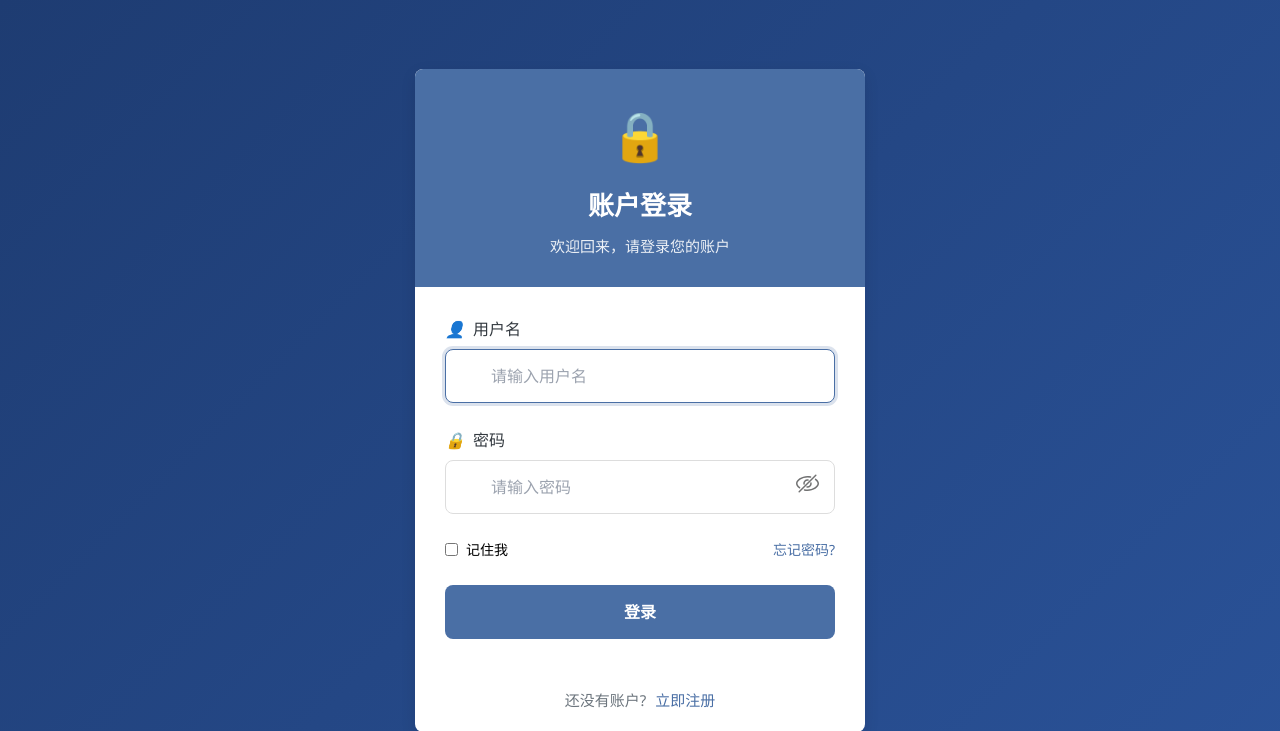
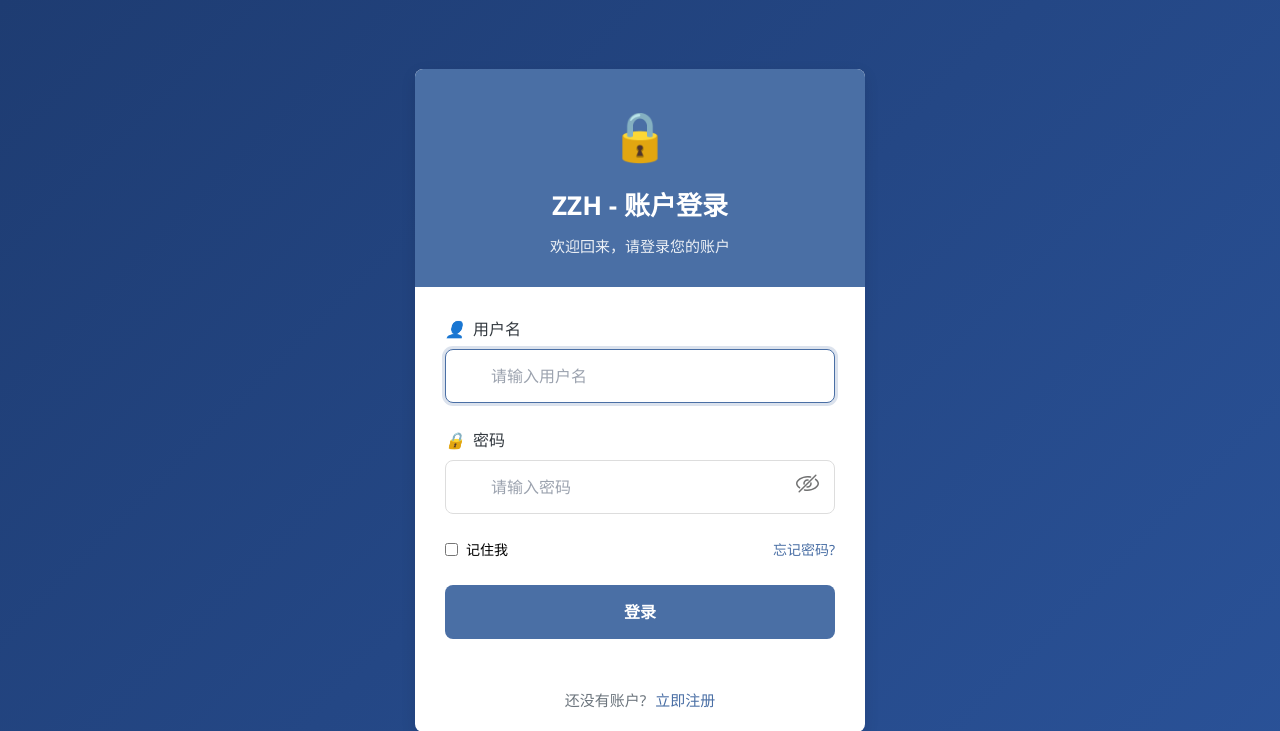
Before and after one commit to 393994653/ZZH-Tool, a Flask app: page /login in a window 1280 px wide. Shown: the top 731 px of the page. Run offline with Flask 3, Linux system fonts and the light colour scheme; some libraries are stand-ins or nearby versions.

Commit message:
添加ZZH标志

```diff
--- a/templates/login.html
+++ b/templates/login.html
@@ -11,7 +11,7 @@
   <div class="login-container">
     <div class="login-header">
       <div class="logo">🔒</div>
-      <h1>账户登录</h1>
+      <h1>ZZH - 账户登录</h1>
       <p>欢迎回来，请登录您的账户</p>
     </div>
 
```
